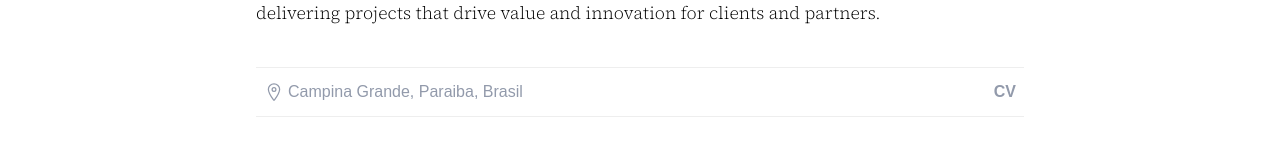
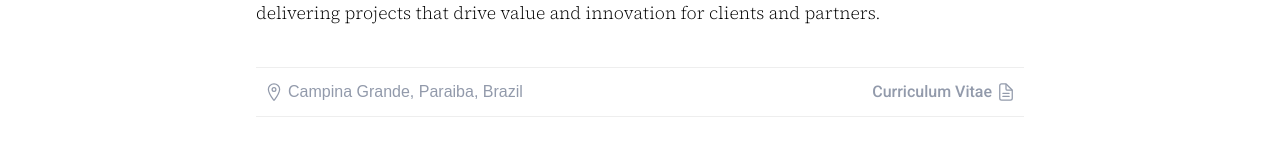
Before and after one commit to MarcosAntonio15243/MarcosAntonio15243.github.io, a Next.js app: page / in a window 1280 px wide. Shown: the part 365-524 px from the top of the page. Built offline with nearby package versions, Linux system fonts and the light colour scheme.

Commit message:
style: Melhorando legibilidade do link para o currículo

```diff
--- a/src/app/page.tsx
+++ b/src/app/page.tsx
@@ -4,7 +4,7 @@ import Header from "@/components/layout/Header";
 import Divider from "@/components/ui/Divider";
 import { CiLinkedin } from "react-icons/ci";
 import { FiGithub } from "react-icons/fi";
-import { IoLocationOutline } from "react-icons/io5";
+import { IoDocumentTextOutline, IoLocationOutline } from "react-icons/io5";
 
 import { experiences } from "@/components/data/experience";
 import { features } from "@/components/data/feature";
@@ -42,18 +42,24 @@ export default function Home() {
           </section>
 
           {/* Localization and CV */}
-          <div className="flex flex-row justify-between items-center max-sm:text-sm text-[var(--color-dark-gray)] border-y-[1px] py-3 px-2 border-[var(--color-light-gray)]">
+          <div className="flex flex-col gap-2 sm:flex-row justify-between items-center text-[var(--color-dark-gray)] border-y-[1px] py-3 px-2 border-[var(--color-light-gray)]">
             <div className="flex flex-row items-center gap-1">
               <IoLocationOutline className="sm:text-xl" /> Campina Grande,
-              Paraiba, Brasil
+              Paraiba, Brazil
             </div>
             <a
               href="https://drive.google.com/file/d/1VUnR2EF_ygJ_cYsx4itouwxfU6K1pI7S/view?usp=sharing"
               target="_blank"
               rel="noopener noreferrer"
-              className="font-semibold hover:underline uppercase"
+              aria-label="Link to Curriculum Vitae of Marcos"
+              className="font-roboto font-medium hover:underline"
             >
-              CV
+              <span className="flex items-center gap-1 sm:flex-row-reverse flex-row">
+                <IoDocumentTextOutline
+                  size={20}
+                />
+                <span className="capitalize">Curriculum Vitae</span>
+              </span>
             </a>
           </div>
 
```
